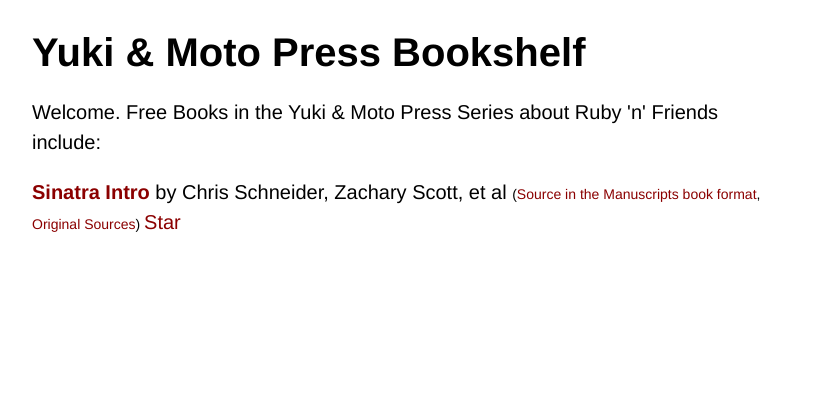
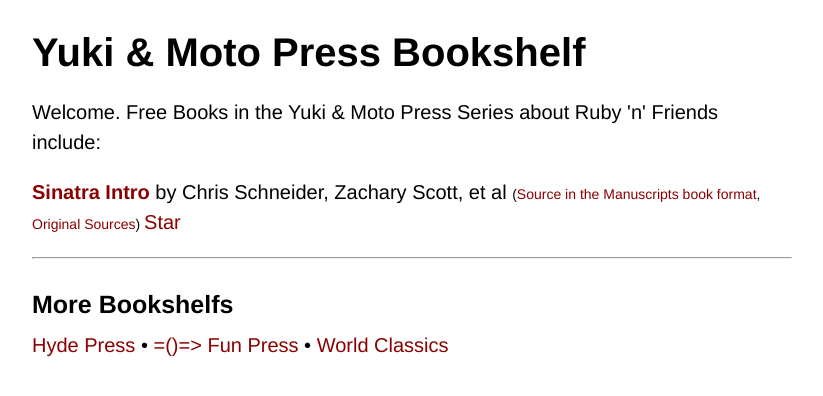
Before and after one commit to yukimotopress/yukimotopress.github.io, a Jekyll site: the page built from index.html, in a window 1280 px wide. Shown: the top 396 px of the page, without its empty margins (228-1051 px from the left). Built offline with Jekyll 4.4.1, drawn with Linux system fonts in a browser that asks for light colours.

Commit message:
Update index.html

```diff
--- a/index.html
+++ b/index.html
@@ -26,6 +26,14 @@
 
 
 
+<hr>
+
+<h3>More Bookshelfs</h3>
+
+<a href="http://hydepress.github.io">Hyde Press</a> •
+<a href="http://funpress.github.io">=()=> Fun Press</a> •
+<a href="http://worldclassics.github.io">World Classics</a>
+
 <!-- GitHub Buttons
    Place this tag right after the last button or just before your close body tag.
     see https://buttons.github.io
```
